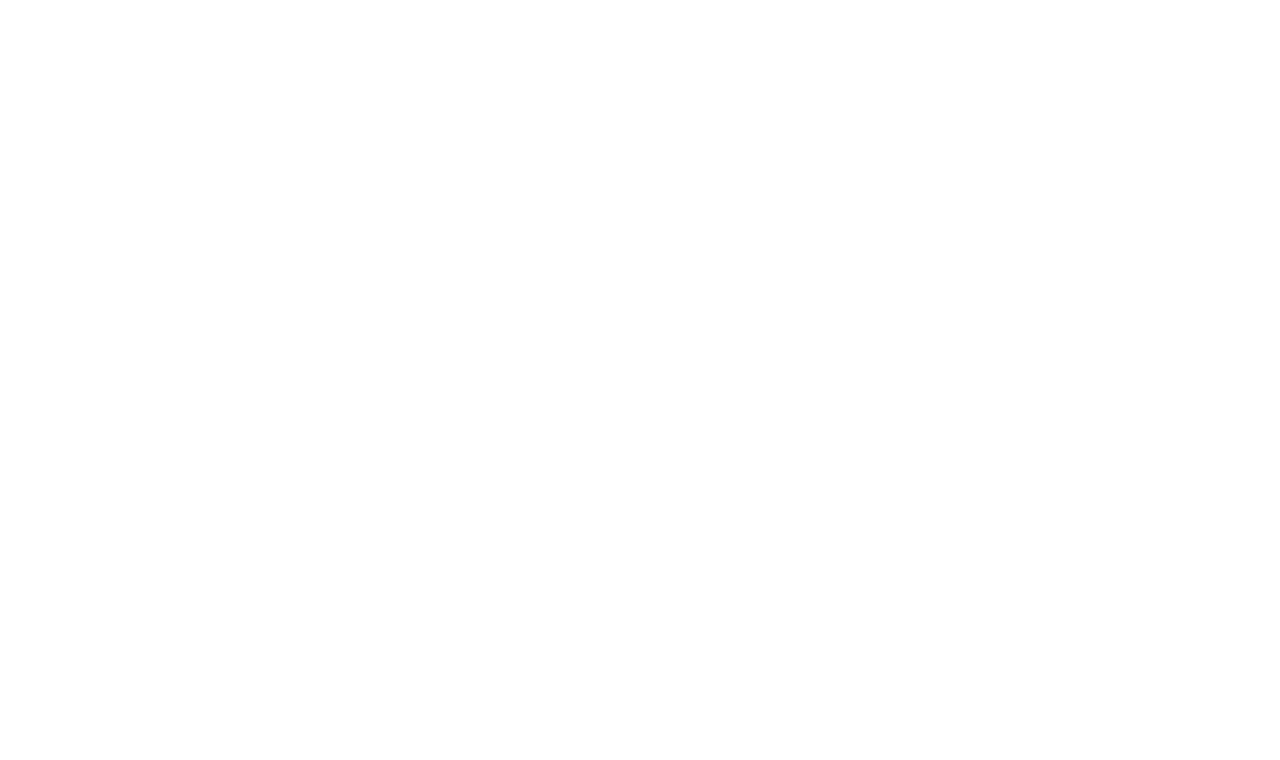
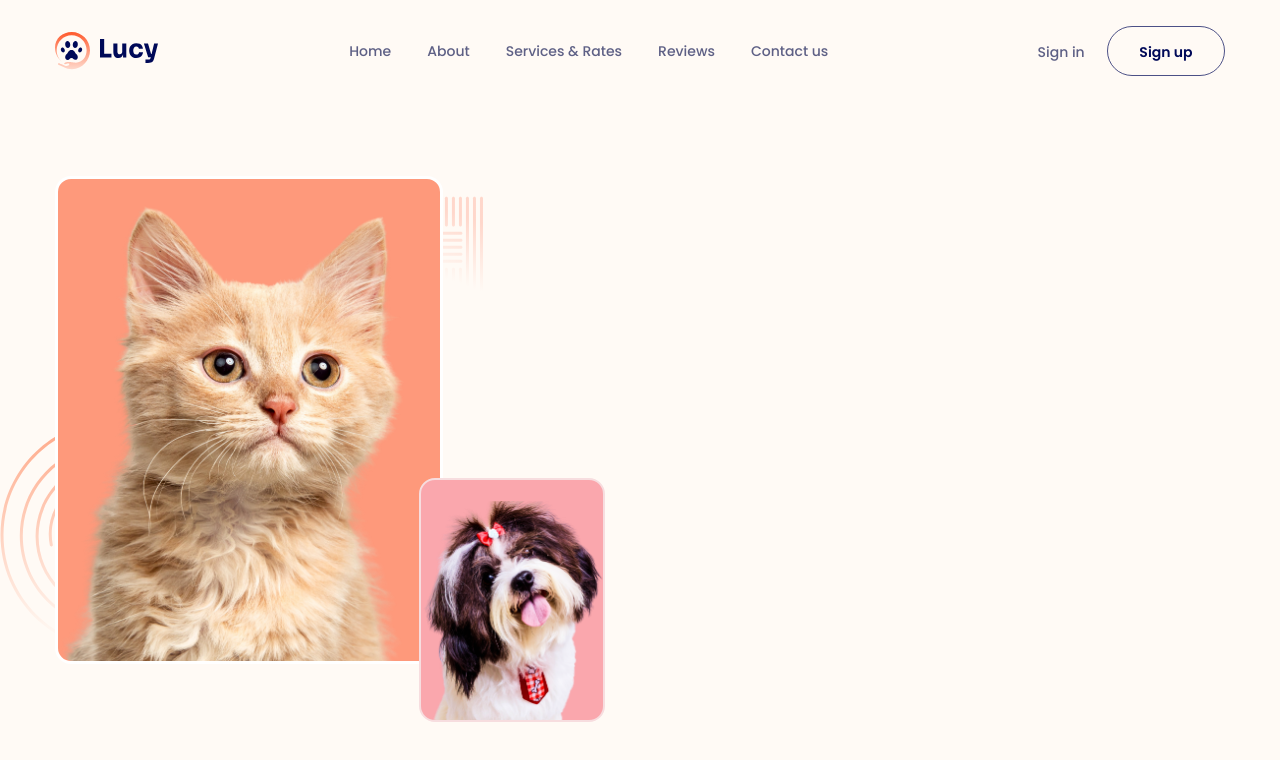
Before and after one commit to antking19/f8-htmlcsspro-04, a plain HTML site: page index.html in a window 1280 px wide. Drawn offline with Linux system fonts and the light colour scheme.

Commit message:
1/3 Hero - video 45.4

```diff
--- a/assets/css/style.css
+++ b/assets/css/style.css
@@ -9,8 +9,10 @@ html {
 body {
     font-size: 1.6rem;
     font-family: "Poppins", sans-serif;
+    background: #fffaf5;
 }
 
+/* Common */
 input,
 select,
 textarea,
@@ -23,6 +25,115 @@ h1,
 h2,
 h3,
 h4,
-h5 {
+h5,
+h6 {
     font-family: "Sora", sans-serif;
 }
+
+a {
+    text-decoration: none;
+}
+
+.btn {
+    --height: 50px;
+
+    display: inline-block;
+    border-radius: 99px;
+    border: 1px solid rgb(0, 9, 88, 0.7);
+    width: 118px;
+    height: var(--height);
+    line-height: var(--height);
+    color: #000958;
+    text-align: center;
+    font-size: 1.4rem;
+    font-weight: 600;
+}
+
+.btn:hover {
+    opacity: 0.9;
+}
+
+.container {
+    width: 1170px;
+    max-width: calc(100% - 48px);
+    margin: 0 auto;
+}
+
+/* Header */
+.header {
+    padding: 26px 0;
+}
+
+.header__inner {
+    display: flex;
+    justify-content: space-between;
+    align-items: center;
+}
+
+.navbar__list {
+    display: flex;
+}
+
+.header-action__link,
+.navbar__link {
+    color: #5e6085;
+    font-size: 1.4rem;
+    font-weight: 500;
+    line-height: 1; /* 100% */
+    padding: 8px 18px;
+}
+
+.navbar__link:hover {
+    text-shadow: 1px 0 0 #000958;
+}
+
+/* Hero */
+.hero {
+    margin-top: 74px;
+}
+
+.hero__media {
+    display: flex;
+}
+
+.hero__img-wrap {
+    position: relative;
+    width: 388px;
+    height: 488px;
+    border-radius: 16px;
+    background: #fe997b;
+    border: 3px solid #fff;
+    display: flex;
+    justify-content: center;
+    align-items: flex-end;
+}
+
+.hero__img {
+    max-width: 100%;
+    max-height: 100%;
+    border-radius: inherit;
+}
+
+.img__decor {
+    position: absolute;
+    z-index: -1;
+}
+
+.img__decor-left {
+    left: -58px;
+    bottom: 10px;
+}
+
+.img__decor-right {
+    right: -43px;
+    top: 17px;
+}
+
+.hero__img-wrap-small {
+    align-self: flex-end;
+    width: 186px;
+    height: 244px;
+    margin: 0 0 -58px -24px;
+    border: 2px solid #f7dddf;
+    background: #faa7ad;
+}
--- a/index.html
+++ b/index.html
@@ -97,5 +97,88 @@
 
         <title>F8 PROJECT 04</title>
     </head>
-    <body></body>
+    <body>
+        <!-- Header -->
+        <header class="header">
+            <div class="container">
+                <div class="header__inner">
+                    <!-- Logo -->
+                    <img
+                        src="./assets/image/logo.svg"
+                        alt="Lucy"
+                        class="logo"
+                    />
+
+                    <!-- Navbar -->
+                    <nav class="navbar">
+                        <ul class="navbar__list">
+                            <li class="navbar__item">
+                                <a href="#!" class="navbar__link">Home</a>
+                            </li>
+                            <li class="navbar__item">
+                                <a href="#!" class="navbar__link">About</a>
+                            </li>
+                            <li class="navbar__item">
+                                <a href="#!" class="navbar__link"
+                                    >Services & Rates</a
+                                >
+                            </li>
+                            <li class="navbar__item">
+                                <a href="#!" class="navbar__link">Reviews</a>
+                            </li>
+                            <li class="navbar__item">
+                                <a href="#!" class="navbar__link">Contact us</a>
+                            </li>
+                        </ul>
+                    </nav>
+
+                    <!-- Action -->
+                    <div class="header-action">
+                        <a href="#!" class="header-action__link">Sign in</a>
+                        <a href="#!" class="btn header-action__btn">Sign up</a>
+                    </div>
+                </div>
+            </div>
+        </header>
+
+        <!-- Hero -->
+        <section class="hero">
+            <div class="container">
+                <div class="hero__inner">
+                    <!-- Hero media -->
+                    <div class="hero__media">
+                        <div class="hero__img-wrap">
+                            <img
+                                src="./assets/image/pet-01.png"
+                                alt=""
+                                class="hero__img"
+                            />
+
+                            <!-- Decorators -->
+                            <img
+                                src="./assets/image/decor-01.svg"
+                                alt=""
+                                class="img__decor img__decor-left"
+                            />
+                            <img
+                                src="./assets/image/decor-02.svg"
+                                alt=""
+                                class="img__decor img__decor-right"
+                            />
+                        </div>
+
+                        <div class="hero__img-wrap hero__img-wrap-small">
+                            <img
+                                src="./assets/image/pet-02.png"
+                                alt=""
+                                class="hero__img hero__img-small"
+                            />
+                        </div>
+                    </div>
+
+                    <!-- Hero content -->
+                </div>
+            </div>
+        </section>
+    </body>
 </html>
```
Also changed, not shown: assets/image/decor-01.svg (added), assets/image/decor-02.svg (added), assets/image/logo.svg (added), assets/image/pet-01.png (added), assets/image/pet-02.png (added), assets/image/pet-03.png (added), assets/image/pet-04.png (added).
